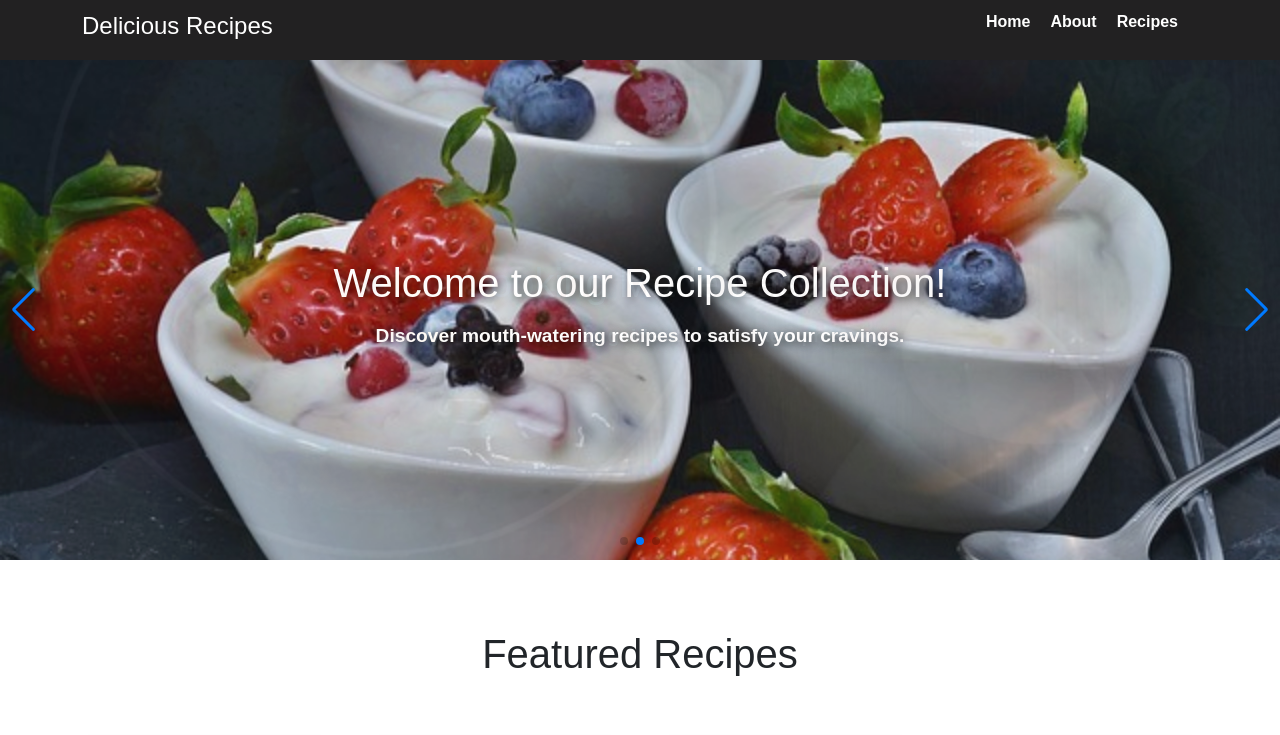
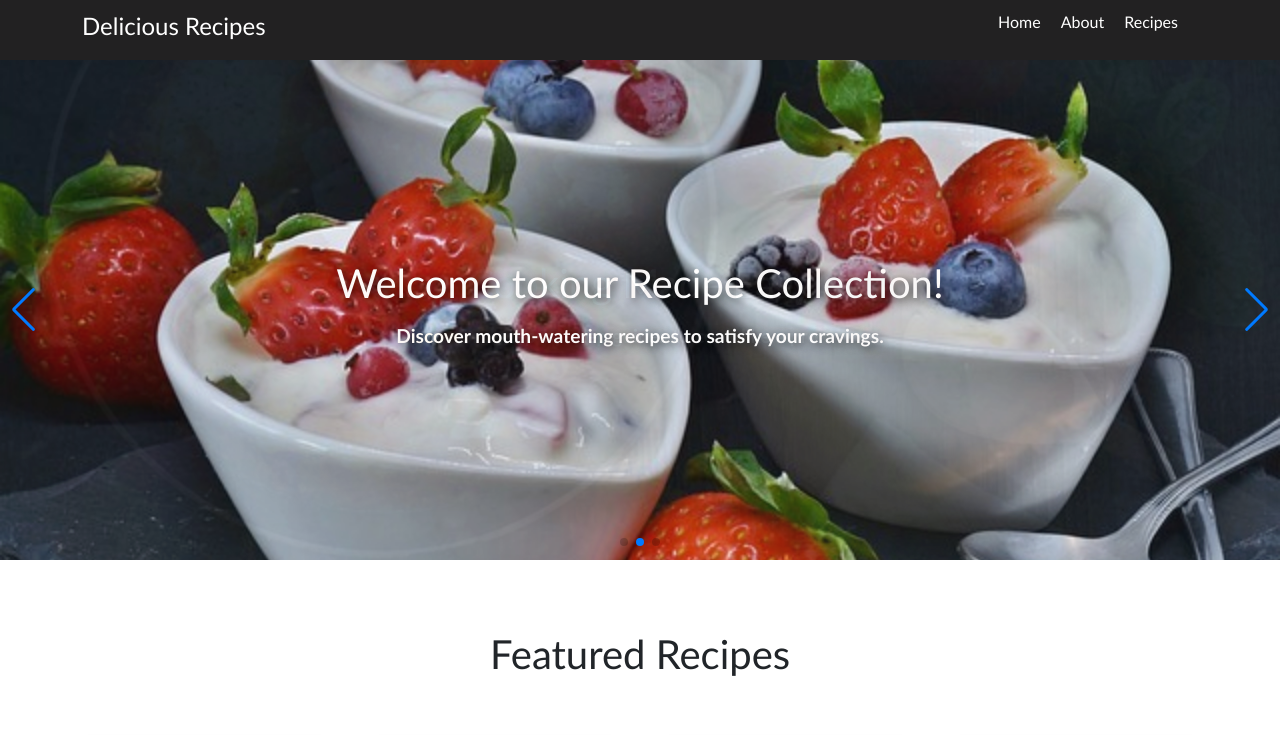
Before and after one commit to Azad814/Recipe-website, a plain HTML site: page index.html in a window 1280 px wide. Shown: the top 735 px of the page. Drawn offline with nearby package versions, Linux system fonts and the light colour scheme.

Commit message:
new font

```diff
--- a/css/styles.css
+++ b/css/styles.css
@@ -3,7 +3,7 @@
     margin: 0;
     padding: 0;
     box-sizing: border-box;
-    font-family: sans-serif;
+    font-family: 'Gill Sans', 'Gill Sans MT', Calibri, 'Trebuchet MS', sans-serif;
 }
 
 body{
```
